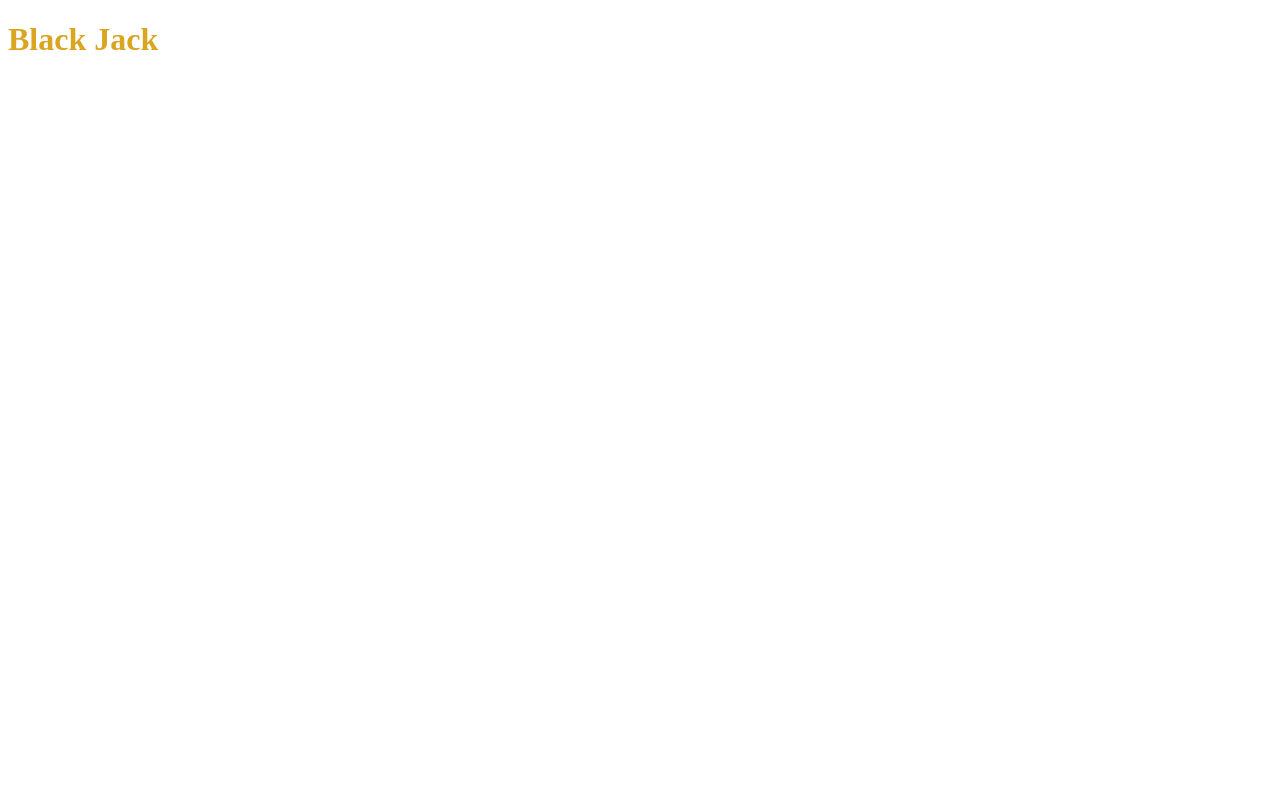
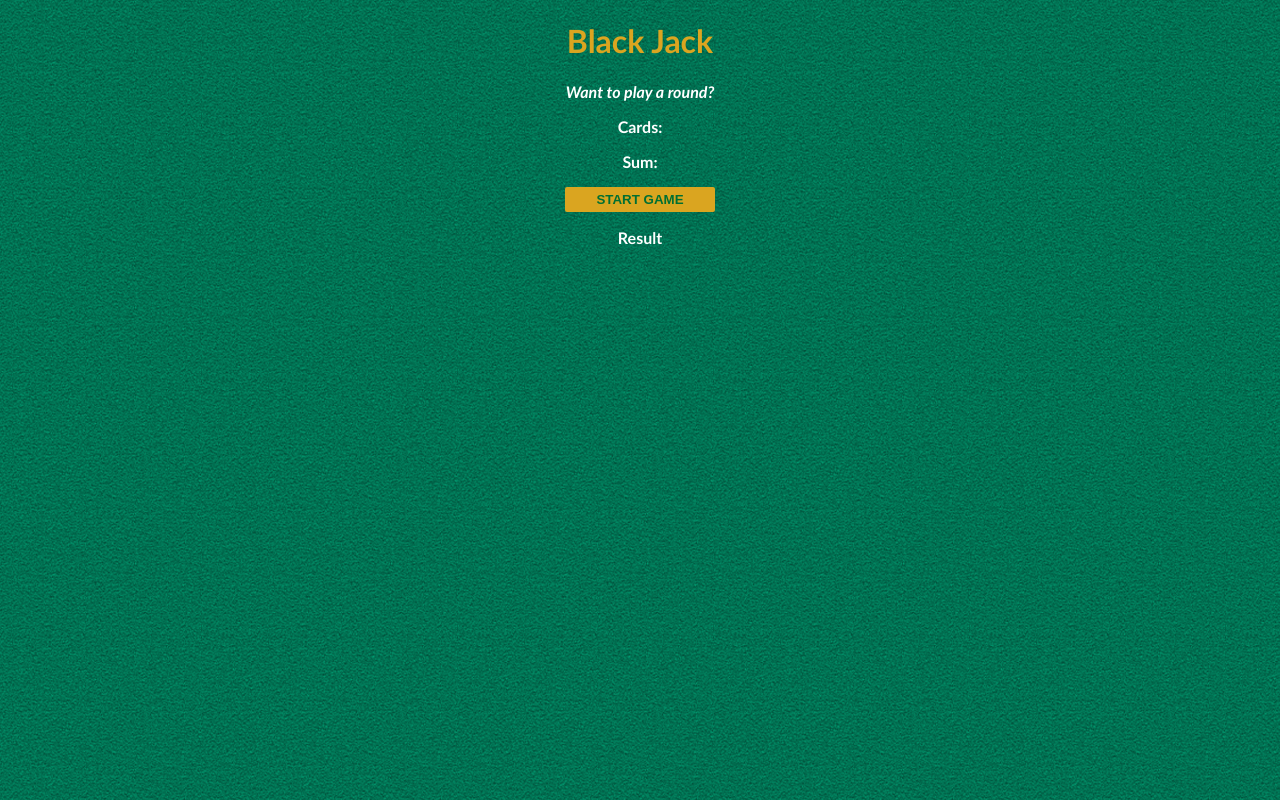
Before and after one commit to Utilitycoder/Javascript-Tutorial, a plain HTML site: page cardGame/index.html in a window 1280 px wide. Drawn offline with Linux system fonts and the light colour scheme.

Commit message:
Code update

```diff
--- a/cardGame/index.css
+++ b/cardGame/index.css
@@ -1,3 +1,27 @@
+/* Complete the CSS styling according to the provided design */
+body {
+    font-family: 'Trebuchet MS', 'Lucida Sans Unicode', 'Lucida Grande', 'Lucida Sans', Arial, sans-serif;
+    background-image: url("images/green.png");
+    text-align: center;
+    color: white;
+    font-weight: bold;
+}
+
 h1 {
     color: goldenrod;
 }
+
+/* Styling the "start game button*/
+#start {
+    color: #016f32;
+    width: 150px;
+    background:goldenrod;
+    padding: 5px 0;
+    border: none;
+    font-weight: bold;
+    border-radius: 2px;
+}
+
+#message-el {
+    font-style: italic;
+}
--- a/cardGame/index.html
+++ b/cardGame/index.html
@@ -5,6 +5,12 @@
     </head>
     <body>
         <h1>Black Jack</h1>
+        <p id="message-el">Want to play a round?</p>
+        <p>Cards:</p>
+        <p>Sum:</p>
+        <!-- Create a button to start the game-->
+        <button id="start" onclick="startGame()">START GAME</button>
+        <p id="result">Result</p>
         <script src="index.js"></script>
     </body>
 </html>
--- a/cardGame/index.js
+++ b/cardGame/index.js
@@ -1,6 +1,11 @@
+let result = document.getElementById("result")
+
 let firstCard = 10
 let secondCard = 8
 let sum = firstCard + secondCard
+let hasBlackJack = false // check if a gamer wins
+let isAlive = true // Check whether a gamer is still in the game.
+let message = "" // store the result of gamers game.
 
 // The logic of the game
 
@@ -8,13 +13,20 @@ let sum = firstCard + secondCard
 says execute A if condition A is true. otherwise execute B
 */
 
+// A start game function that allows users to start the game
 
-if (sum < 21) {
-    console.log("Do you want to draw a new Card?")
-} else if (sum === 21) {  //using triple equal signs is more stricter than double
-    console.log("Wohoo! You've got Blackjack")
+function startGame() {
+    if (sum < 21) {
+        message = "Do you want to draw a new Card?"
+    } else if (sum === 21) {  //using triple equal signs is more stricter than double
+        message = "Wohoo! You've got Blackjack"
+        hasBlackJack = true
 
-    // I can use "else {} instead.
-} else if (sum > 21) {
-    console.log("You're out of the game")
+        // I can use "else {} instead.
+    } else if (sum > 21) {
+        message = "You're out of the game"
+        isAlive = false
+    }
+
+    result.textContent = "Result: " + message
 }
```
Also changed, not shown: cardGame/images/green.png (added).
